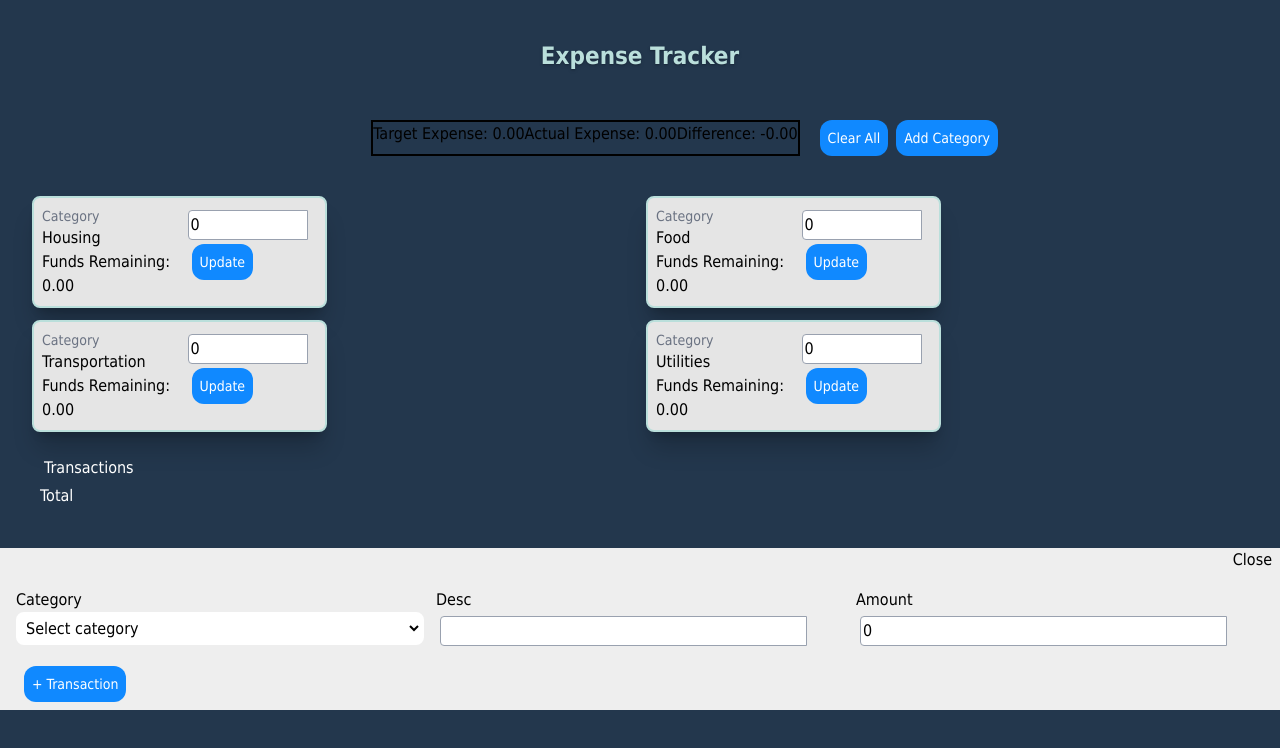
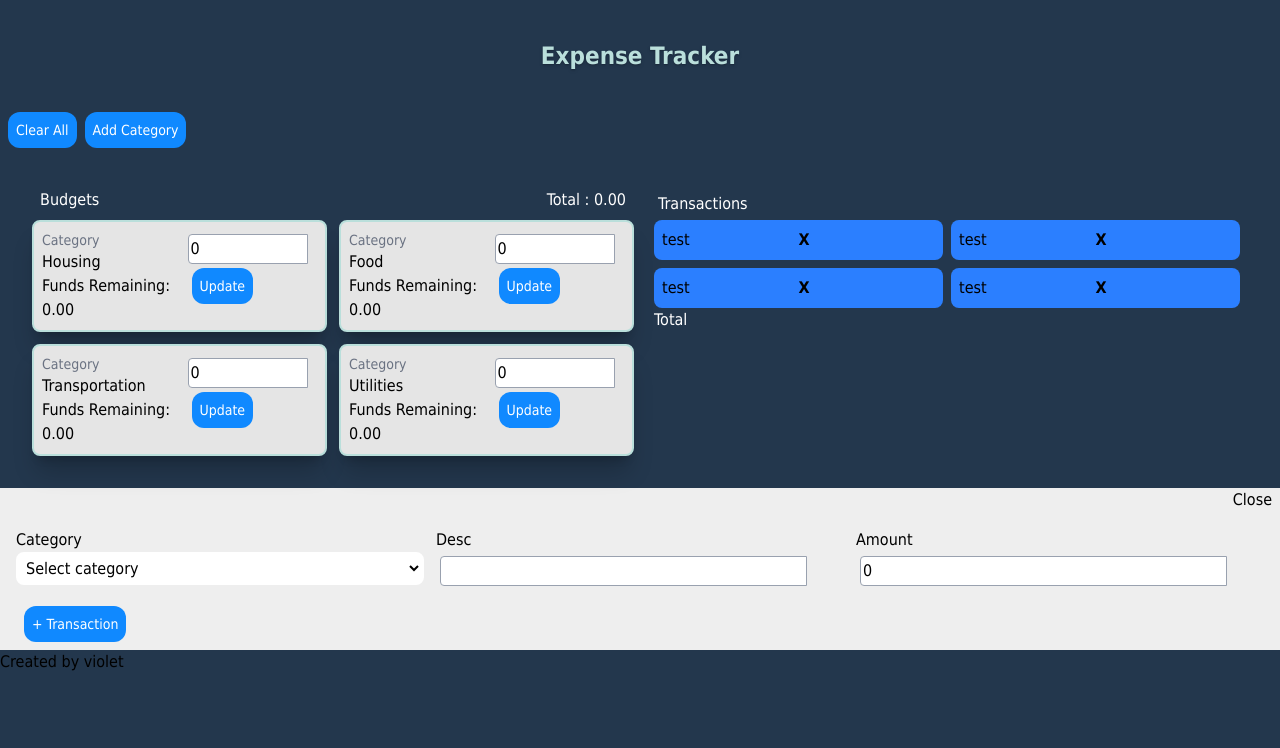
Before and after one commit to violetlea/expenseTracker, a React (Vite) app: page / in a window 1280 px wide. Shown: the top 748 px of the page. Built offline with nearby package versions, Linux system fonts and the light colour scheme.

Commit message:
add total budget feature

```diff
--- a/src/App.jsx
+++ b/src/App.jsx
@@ -5,9 +5,9 @@ import AddCategory from "./containers/addCategoryContainer";
 import AddBudget from "./containers/addBudgetContainer";
 import ManageTransaction from "./containers/transactionsContainer";
 import AddTransaction from "./containers/addTransactionContainer";
-import  {Categories}  from "./features/Categories/Categories";
-import ManageCategoryList from "./containers/manageCategoryListContainer";
+import { Categories } from "./features/Categories/Categories";
 import Budgets from "./features/budgets/Budgets";
+
 function App() {
 	const [visible, setVisible] = useState(false);
 
@@ -39,33 +39,25 @@ function App() {
 
 			<header className="grid grid-cols-1">
 				<div className="p-6 m-4 text-center ">
-					<h1 className="text-[#BADFDB] font-bold text-shadow-md text-2xl">Expense Tracker</h1>
+					<h1 className="text-[#BADFDB] font-bold text-shadow-md text-2xl">
+						Expense Tracker
+					</h1>
 				</div>
 			</header>
-			<section className="grid grid-cols-1">
-				<div className="grid grid-cols-1 gap-3 p-2 justify-items-end">
-					<div className="ml-2 mr-2 md:ml-8 md:mr-8">
-						<div className="grid grid-cols-1 md:grid-cols-2 gap-3">
-							<div className="inline-flex text-left w-full border-2 border-black">
-								<p>Target Expense: 0.00</p>
-								<p>Actual Expense: 0.00</p>
-								<p>Difference: -0.00</p>
-							</div>
+			<nav>
+				<div className="grid grid-cols-1 ">
 					<div>
 						<ButtonDef text="Clear All" />
 						<ButtonDef
 							text={visible ? `Close Category` : `Add Category`}
 							handleAction={handleSubmitCategory}
 						/>
-
-							</div>
-
 					</div>
 				</div>
-				</div>
+			</nav>
+			<section className="grid grid-cols-1">
 
 				{visible && (
-
 					<div className="bg-amber-200 p-2 md:p-4 justify-items-center border-2 border-black m-2 md:m-4 rounded-xl">
 						<div className=" grid grid-cols-1 md:grid-cols-2 gap-2">
 							<div className="bg-pink-300">
@@ -75,8 +67,6 @@ function App() {
 								<AddCategory />
 							</div>
 						</div>
-
-
 					</div>
 				)}
 				<div className=" grid grid-cols-1 md:grid-cols-2 gap-3 p-2 md:p-4 justify-items-center m-2 md:m-4 rounded-xl">
@@ -89,6 +79,9 @@ function App() {
 			<section className=" bg-[#EEEEEE] bottom-0 w-full ">
 				<AddTransaction />
 			</section>
+			<footer>
+				<p>Created by violet</p>
+			</footer>
 		</>
 	);
 }
--- a/src/containers/addBudgetContainer.jsx
+++ b/src/containers/addBudgetContainer.jsx
@@ -6,7 +6,7 @@ import { useState } from "react";
 import { useSelector } from "react-redux";
 import { allTransactions } from "../features/transactions/transactionsSlice";
 import { ConvertToDecimal } from "../helpers/helperFunction";
-
+import { totalBudgets } from "../features/budgets/budgetsSlice";
 
 export default function AddBudget(props) {
 	const { categoryLabel, remainFunds } = props;
@@ -20,7 +20,6 @@ export default function AddBudget(props) {
 	};
 
 	const handleUpdateAmount = (categoryLabel, amount, remainFunds) => {
-
 		if (remainFunds !== 0) {
 			const selectedCategory = loadTransactions.filter(
 				(transaction) => transaction.Category === categoryLabel
@@ -33,31 +32,31 @@ export default function AddBudget(props) {
 			//console.log(total)
 			const payloadUpdateFund = {
 				Category: categoryLabel,
-				Amount:  ConvertToDecimal(amount),
-				TotalTransaction: ConvertToDecimal(total) ,
+				Amount: ConvertToDecimal(amount),
+				TotalTransaction: ConvertToDecimal(total),
 			};
 			dispatch(editBudget(payloadUpdateFund));
 		} else {
 			const payload = {
 				Category: categoryLabel,
-				Amount: ConvertToDecimal(amount) ,
+				Amount: ConvertToDecimal(amount),
 				isRemoval: false,
 			};
 			dispatch(editBudget(payload));
 		}
+		dispatch(totalBudgets());
 
 		setAmount(0);
 	};
 
 	return (
 		<>
-			<div className="grid grid-cols-1 gap-3 md:grid-cols-2">
 			<div className="bg-[#E5E5E5] shadow-xl/20 border-2 border-[#BADFDB] rounded-lg p-2 w-full">
 				<div className="grid grid-cols-2 gap-2">
 					<div>
 						<p className="text-sm text-gray-500">Category</p>
 						<p className="text-md">{categoryLabel}</p>
-							<p>Funds Remaining:  {ConvertToDecimal(remainFunds) }</p>
+						<p>Funds Remaining: {ConvertToDecimal(remainFunds)}</p>
 					</div>
 					<div>
 						<TextInput
@@ -75,7 +74,6 @@ export default function AddBudget(props) {
 					</div>
 				</div>
 			</div>
-			</div>
 		</>
 	);
 }
--- a/src/containers/manageCategoryListContainer.jsx
+++ b/src/containers/manageCategoryListContainer.jsx
@@ -4,6 +4,7 @@ import { removeCategory } from "../features/Categories/categoriesSlice";
 import { removeBudget } from "../features/budgets/budgetsSlice";
 import { useState } from "react";
 import { removeAllRelatedCategory } from "../features/transactions/transactionsSlice";
+import { totalBudgets } from "../features/budgets/budgetsSlice";
 
 export default function ManageCategoryList (props) {
 
@@ -15,6 +16,7 @@ export default function ManageCategoryList (props) {
         dispatch(removeCategory(index));
         dispatch(removeBudget(index));
         dispatch(removeAllRelatedCategory(category));
+        //dispatch(totalBudgets());
        // setListCat(allCategories)
         //alert(category)
     }
--- /dev/null
+++ b/src/containers/totalBudgetTrans.jsx
@@ -0,0 +1,28 @@
+import { useState } from "react";
+import { allBudgets } from "../features/budgets/budgetsSlice";
+import { useSelector } from "react-redux";
+import { totalBudget } from "../features/budgets/budgetsSlice";
+import { ConvertToDecimal } from "../helpers/helperFunction";
+
+
+export default function TotalBudgetTrans() {
+
+    let totalAll = 0;
+    const handleTotal = (totalBudget) => {
+        totalAll = totalBudget;
+    }
+    //try useEffect
+
+	console.log();
+
+
+	return (
+		<>
+			<div className="inline-flex text-left w-full border-2 border-black">
+				<p onChange={() => handleTotal(totalBudget)}>Total Budget: {totalAll} </p>
+				<p>Total Transaction: 0.00</p>
+				<p>Difference: -0.00</p>
+			</div>
+		</>
+	);
+}
--- a/src/containers/transactionsContainer.jsx
+++ b/src/containers/transactionsContainer.jsx
@@ -30,7 +30,12 @@ export default function ManageTransaction (props) {
 
             <div className="w-full p-2">
                 <p className="text-white m-1">Transactions</p>
+
                 <div className="grid grid-cols-1 gap-2 md:grid-cols-2">
+                    <RoundedDetail text='test' />
+                    <RoundedDetail text='test' />
+                    <RoundedDetail text='test' />
+                    <RoundedDetail text='test' />
                     {
                         loadTransactions.map((transaction,index) => (
                             <RoundedDetail
--- a/src/features/budgets/Budgets.jsx
+++ b/src/features/budgets/Budgets.jsx
@@ -1,21 +1,31 @@
 import { useSelector } from "react-redux";
 import { allBudgets } from "./budgetsSlice";
 import AddBudget from "../../containers/addBudgetContainer";
+import { totalBudget } from "./budgetsSlice";
+import { ConvertToDecimal } from "../../helpers/helperFunction";
 
-export default function Budgets () {
+export default function Budgets() {
+	const loadBudgets = useSelector(allBudgets);
 
-    const loadBudgets = useSelector(allBudgets);
-
-   //console.log(loadBudgets)
-    return(
-        <>
-            {
-                loadBudgets.map((budget) => (
-                    <AddBudget categoryLabel={budget.Category} remainFunds={budget.Amount} />
-                ))
-            }
-
-        </>
-    )
-
+	//console.log(loadBudgets)
+	return (
+		<>
+			<div>
+				<div className="grid grid-cols-1 p-2">
+					<div className="flex justify-between">
+						<p className="text-white">Budgets</p>
+						<p className="text-white float-right">Total : {ConvertToDecimal(totalBudget) }</p>
+					</div>
+				</div>
+				<div className="grid grid-cols-1 gap-3 md:grid-cols-2">
+					{loadBudgets.map((budget) => (
+						<AddBudget
+							categoryLabel={budget.Category}
+							remainFunds={budget.Amount}
+						/>
+					))}
+				</div>
+			</div>
+		</>
+	);
 }
--- a/src/features/budgets/budgetsSlice.js
+++ b/src/features/budgets/budgetsSlice.js
@@ -18,6 +18,7 @@ const initialState = [
 		Amount: 0,
 	},
 ];
+export let totalBudget = 0;
 
 const budgetsSlice = createSlice({
 	name: "budgets",
@@ -62,12 +63,28 @@ const budgetsSlice = createSlice({
 			searchCategory["Amount"] = remainingFunds;
 		},
 		removeBudget: (state, action) => {
-			return state.filter((budget, index) => index !== action.payload);
+
+			state.filter((budget, index) => index !== action.payload);
+			/*let currentTotal = 0;
+			state.map((budget) => currentTotal += Number(budget.Amount));
+			totalBudget = currentTotal;  */
+			//return newList,totalBudget;
+
 		},
+		totalBudgets: (state,action) => {
+			let currentTotal = 0;
+			state.map((budget) => currentTotal += Number(budget.Amount));
+			totalBudget = currentTotal;
+			alert(totalBudget)
+
+			//todo: to adjust total budget when category is removed
+		}
 	},
 });
 //console.log(initialState);
+
+//export let total = (state) => state.budgets.map((budget) => total += Number(budget.Amount));
 export const allBudgets = (state) => state.budgets;
-export const { addBudget, editBudget, minusBudget, removeBudget } =
+export const { addBudget, editBudget, minusBudget, removeBudget, totalBudgets} =
 	budgetsSlice.actions;
 export default budgetsSlice.reducer;
--- a/src/features/transactions/Transactions.jsx
+++ b/src/features/transactions/Transactions.jsx
@@ -0,0 +1,6 @@
+export default function Transactions () {
+    return (
+        <>
+        </>
+    )
+}
```
Lines whose indentation alone changed are shown as unchanged.
